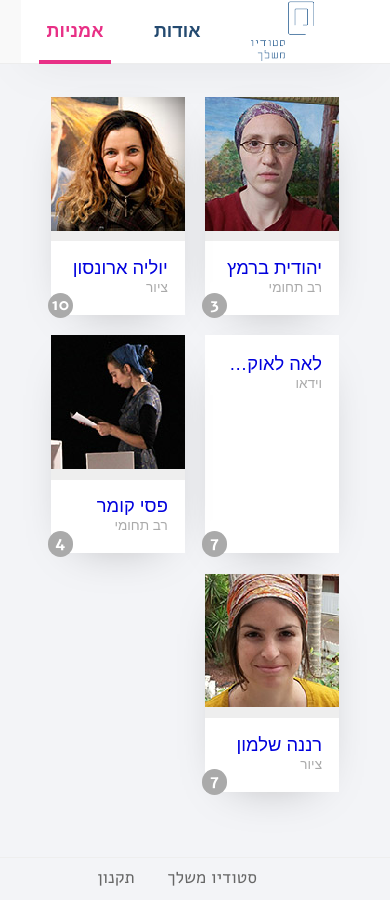
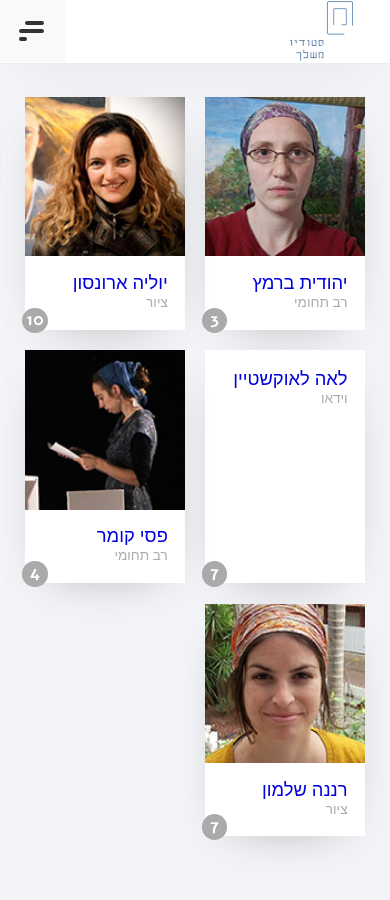
Before and after one commit to laukstein/studioofherown, a Jekyll site: the page built from _pages/artists.html, in a window 390 px wide and 900 px high. Built offline with Jekyll 4.4.1, drawn with Linux system fonts in a browser that asks for light colours.

Commit message:
Added mobile UI compatibility

```diff
--- a/_includes/style.css
+++ b/_includes/style.css
@@ -110,6 +110,8 @@ main {
     padding-left: 3em;
     margin: auto;
     box-sizing: border-box;
+    transition: padding-right .15s,
+                padding-left .15s;
 }
 header {
     position: fixed;
@@ -121,35 +123,40 @@ header {
     border-bottom: 1px solid #ededed;
     box-shadow: 0 0.8em 3em -1.7em rgba(0,0,0,.4);
 }
+header .wrapper {
+    display: flex;
+}
 nav {
     display: flex;
+    flex-grow: 0;
     font-weight: bold;
     font-size: 106%;
     text-align: left;
     white-space: nowrap;
     vertical-align: top; /* IE too big padding */
+    background-color: #fff;
 }
-nav a {
-    display: inline-block;
+header a {
+    display: block;
     position: relative;
-    flex-grow: 0;
+    flex-grow: 1;
     padding: 1em 1.4em;
     margin-top: auto;
-    color: #22598f;
     color: #244a70;
     vertical-align: bottom;
 }
-nav a:hover,
-nav a:focus,
+header a:hover,
+header a:focus,
 .bar:hover,
 .bar:focus {
+    color: inherit;
     text-decoration: none;
     background-color: #f9f9f9;
 }
-nav .active.active {
+header .active.active {
     color: #e83086;
 }
-nav .active:after {
+header .active:after {
     content: "";
     display: block;
     position: absolute;
@@ -159,14 +166,15 @@ nav .active:after {
     height: .2em;
     background-color: currentcolor;
 }
-nav .active.logo img {
+header .active.logo img {
     -webkit-filter: hue-rotate(110deg); /* Samsung Internet 7.2 legacy */
             filter: hue-rotate(110deg);
 }
 .logo {
-    flex-grow: 1;
+    display: block;
     width: 7em;
     padding: 0 1.4em;
+    margin-left: auto;
     text-align: right;
 }
 .logo:hover,
@@ -175,7 +183,6 @@ nav .active.logo img {
             filter: grayscale(70%);
 }
 .logo img {
-        width: 7em;
     min-width: 3.5em;
     transition: height 60ms;
 }
@@ -187,6 +194,7 @@ footer {
     font: 106% / 2.2 Alef, sans-serif;
     text-align: left;
     text-overflow: ellipsis;
+    white-space: nowrap;
     box-sizing: border-box;
     border-top: 1px solid #eee;
 }
@@ -288,6 +296,7 @@ main [id]:target:before {
     width: calc(100% + 6em);
     margin-right: -3em;
     margin-left: -3em;
+    list-style: none;
 }
 .item .column:first-child {
     padding-right: 3em;
@@ -501,17 +510,211 @@ time {
                 mask: linear-gradient(to right, rgba(51,51,51,0), #333 1.5em, #333);
     }
 }
+
+.absolute {
+    position: absolute;
+    top: 0;
+    right: 0;
+    bottom: 0;
+    left: 0;
+}
+[hidden][hidden] {
+    display: none;
+    box-suppress: discard;
+}
+
 @media (max-width: 840px) {
+    header .wrapper,
+    footer .wrapper,
+    main {
+        padding-right: 1.5em;
+        padding-left: 1.5em;
+    }
+    header .wrapper {
+        display: block;
+    }
+    main {
+        padding-top: 4.5em;
+    }
+    footer {
+        padding: 0;
+        text-align: center;
+    }
+    .grid {
+        grid-template-columns: repeat(auto-fit, minmax(100%, 1fr));
+    }
+    .grid.user .media {
+        height: auto;
+    }
+    .sheet {
+        word-break: break-word;
+    }
+    .column.column.column {
+        display: block;
+        width: calc(100% - 2.4em);
+        padding: 0;
+        margin: .4em 1.2em;
+    }
+    .item,
+    .item time {
+        padding-right: 1.2em;
+        padding-left: 1.2em;
+    }
+    .item .sheet {
+        width: calc(100% + 2.4em);
+        margin-right: -1.2em;
+        margin-left: -1.2em;
+    }
+    .item .media,
+    .card img {
+            width: calc(100% + 2.4em);
+        min-width: calc(100% + 2.4em);
+        margin-right: -1.2em;
+        margin-left: -1.2em;
+    }
+    .card {
+        display: block;
+    }
+    .profile.sheet .title.title {
+        margin: .4em 1.2em;
+        white-space: normal;
+    }
+    .logo {
+        padding-right: .7em;
+        padding-left: .7em;
+    }
     .logo img {
         height: 63px !important;
     }
-    main {
-        padding-top: 4.5em;
+    nav .active:after {
+        display: none;
+        box-suppress: discard;
+    }
+    nav {
+        direction: ltr;
+        overflow: auto;
+        display:  block;
+        overscroll-behavior: contain;
+        position: fixed;
+        z-index: 2;
+        top: 0;
+        left: 0;
+        bottom: 0;
+        width: 72%;
+        min-width: 9em;
+        padding: 3.5em 0;
+        text-align: right;
+        transform: translateX(-100%);
+        will-change: auto;
+    }
+    nav a {
+        direction: rtl;
+        border-top: 1px solid #eee;
+    }
+    nav a:first-child {
+        border-top: 0;
+    }
+    nav a {
+        padding-right: 2.3em;
+    }
+    nav a:hover,
+    nav a:focus {
+        background-color: #f3f4f7;
+    }
+    nav .active.active {
+        color: #fff;
+        background-color: #e83086;
+    }
+    .bar.bar {
+        display: inline-block;
+        position: absolute;
+        left: 0;
+        z-index: 3;
+        min-width: 0;
+            width: auto;
+        height: 2.35em;
+        padding: .466em;
+        font-size: 112.1%;
+        cursor: pointer;
+        pointer-events: auto;
+    }
+    .bar span,
+    .bar span:before,
+    .bar span:after {
+        display: block;
+        width: 1.3em;
+        height: .211em;
+        background-color: #333;
+        border-radius: .5em;
+        transition: width .1s,
+                    background-color 1ms,
+                    transform .35s cubic-bezier(.2,1,.4,1);
+        will-change: transform;
+    }
+    .bar span {
+        position: relative;
+        margin: 1.07em .65em 1.07em .55em;
+        transform: translateY(0); /* Firefox 34 Nightly width fix */
+        transition-duration: .15s;
+    }
+    .bar span:before {
+        content: "";
+        position: absolute;
+        right: 0;
+        width: 1em;
+        transform: translateY(-.42em);
+    }
+    .bar span:after {
+        content: "";
+        position: absolute;
+        width: .4em;
+        transform: translateY(.42em);
+    }
+    .bar-holder:checked ~ header .wrapper .bar span {
+        background-color: transparent;
+    }
+    .bar-holder:checked ~ header .wrapper .bar span:before {
+        width: 1.3em;
+        transform: rotate3d(0,0,1,45deg);
+    }
+    .bar-holder:checked ~ header .wrapper .bar span:after {
+        width: 1.3em;
+        transform: rotate3d(0,0,1,-45deg);
+    }
+    .bar-holder:checked ~ header .wrapper nav,
+    .bar-holder:checked ~ main .container nav {
+        box-shadow: 0 0 4em rgba(51,51,51,.11),
+                    0 0 12em rgba(51,51,51,.3);
+        transform: none;
+        transition: transform .35s cubic-bezier(.2,1,.4,1);
+    }
+    .bar-holder:checked ~ header .wrapper .bar-close {
+        display: block;
+        position: fixed;
+        z-index: 1;
     }
 }
 @media (max-width: 720px) {
     .list {
         display: none;
+    }
+}
+@media (max-width: 840px),
+       (-webkit-min-device-pixel-ratio: 1.2),
+       (min-device-pixel-ratio: 1.2),
+       (min-resolution: 115dpi) {
+    /* Prevent pixeletad images displied on higher DPI */
+    img {
+        image-rendering: inherit;
+        image-rendering: -webkit-optimize-contrast;
+    }
+}
+@media (prefers-reduced-motion) {
+    /* Reduce motion https://drafts.csswg.org/mediaqueries-5/#prefers-reduced-motion
+       Supported in Safari 10.1 https://webkit.org/blog/7477/new-web-features-in-safari-10-1/ */
+    * {
+        animation: none;
+        transition: none;
     }
 }
 
--- a/_layouts/default.html
+++ b/_layouts/default.html
@@ -13,14 +13,15 @@ script:
 <header dir=ltr>
     <div class=wrapper>
         <label class=bar for=bar hidden><span></span></label>
-        <nav class=nav-container dir=rtl>
-            <a class="logo{% if page.url == "/" %} active{% endif %}" href="/"><img id=logo src={{ site.assets }}logo.png width=126 height=126 alt="{{ site.title }}"></a>{% assign pages = site.pages | sort: "order" %}{%
+        <nav dir=rtl>
+            {% assign pages = site.pages | sort: "order" %}{%
         for nav in pages %}{%
             if nav.header and nav.title
                 %}<a{% if nav.url == page.url or nav.category == page.layout %} class=active{% endif %} href="{{ nav.url | relative_url }}">{{ nav.title }}</a>{%
             endif %}{%
         endfor %}
         </nav>
+        <a class="logo{% if page.url == "/" %} active{% endif %}" href="/"><img id=logo src={{ site.assets }}logo.png width=126 height=126 alt="{{ site.title }}"></a>
         <label class="bar-close absolute" id=bar-close for=bar hidden></label>
     </div>
 </header>
--- a/_pages/artists.html
+++ b/_pages/artists.html
@@ -20,8 +20,8 @@ css: |
     .grid.user .media {
             width: 100%;
         min-width: calc(100% + 2em);
-            height: 8.5em;
-        min-height: 8.5em;
+            height: auto;
+        min-height: inherit;
         margin: -.6em -1em .5em;
         object-fit: contain;
     }
```
